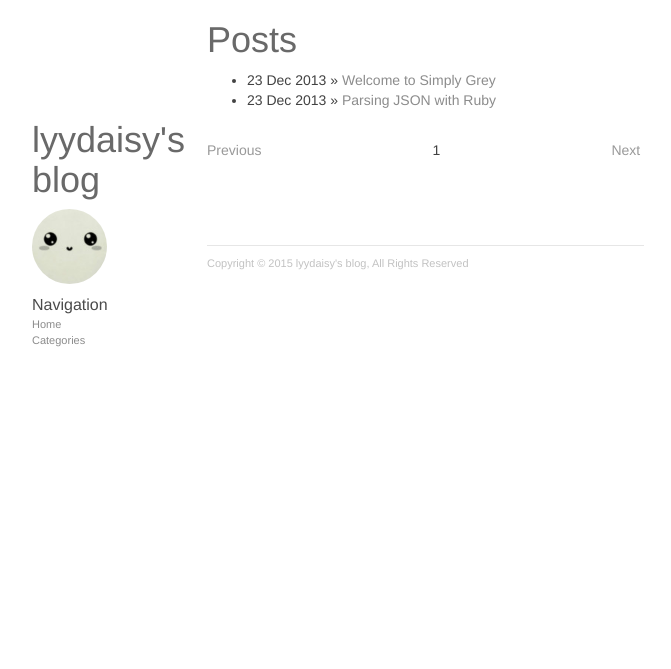
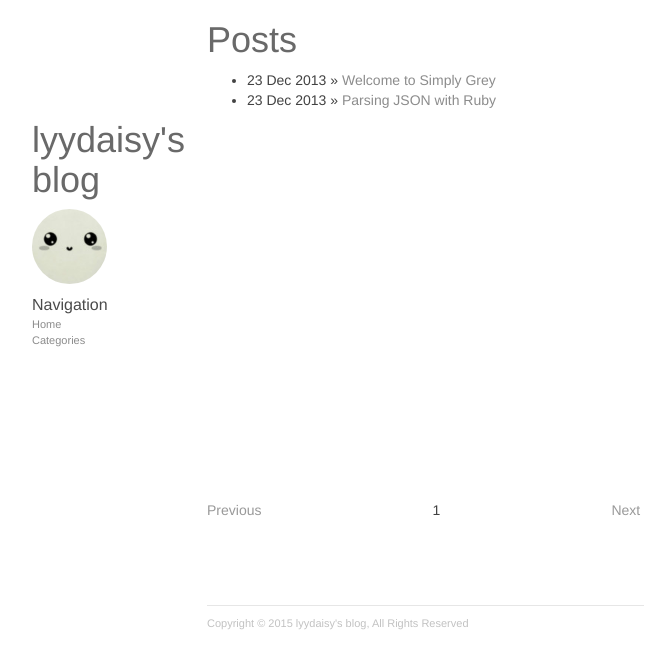
Before and after one commit to lyydaisy/lyydaisy.github.io, a Jekyll site: the page built from jekyll/index.html, in a window 1280 px wide. Shown: the top 669 px of the page, without its empty margins (273-944 px from the left). Built offline with Jekyll 4.4.1, drawn with Linux system fonts in a browser that asks for light colours; Markdown is read by kramdown in place of the engine named in the settings; the list of posts is cut into pages by our own code.

Commit message:
posts css

```diff
--- a/css/main.css
+++ b/css/main.css
@@ -130,6 +130,8 @@ div.right .post ul,div.right .categories ul {
 	margin-left: 15px;
 }
 
+#home ul.posts{height:400px;}
+
 /**
  * ///////////////////////////////////
  * Left column aka nav bar formatting
```
